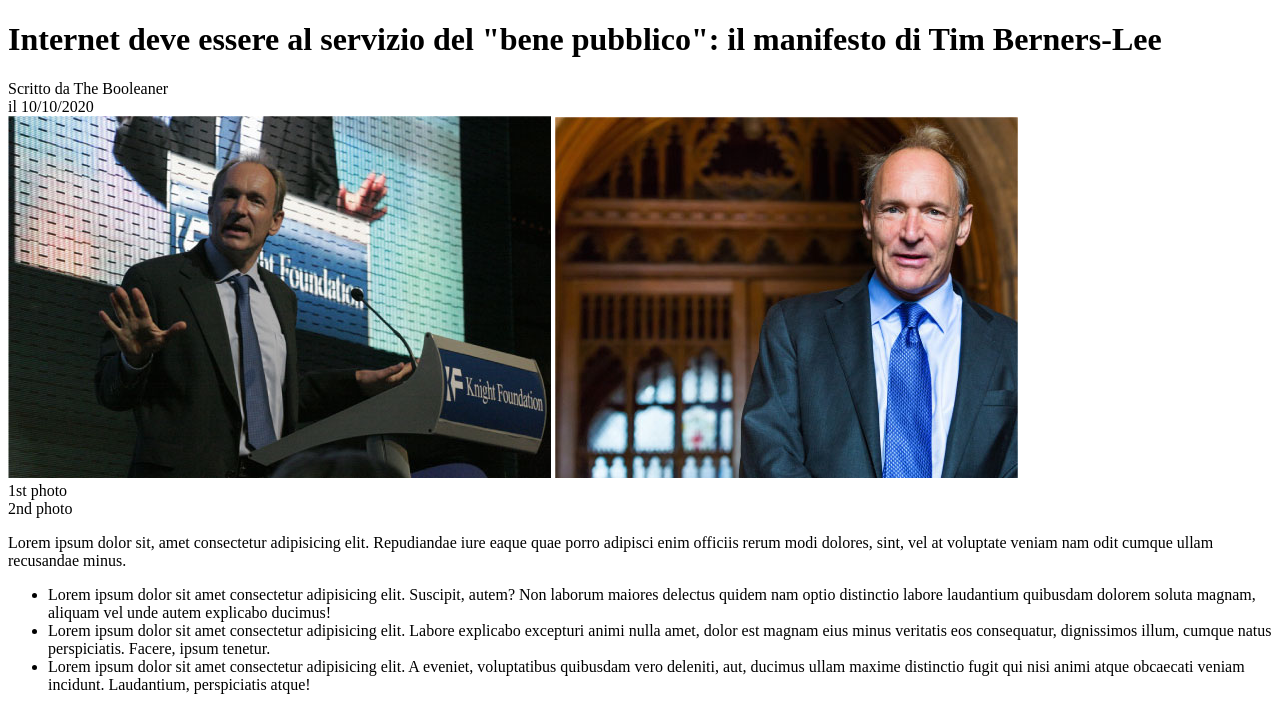
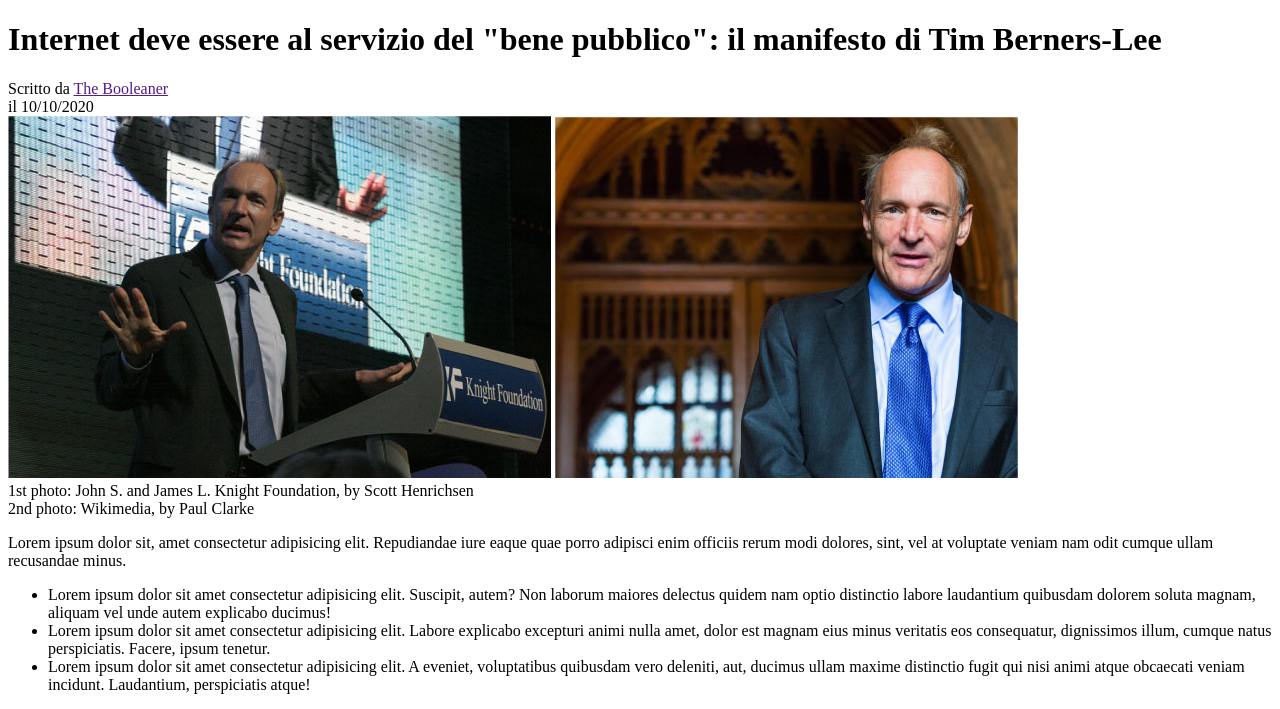
Before and after one commit to gmirizzi/html-css-booleaner, a plain HTML site: page index.html in a window 1280 px wide. Shown: the part 88-797 px from the top of the page. Drawn offline with Linux system fonts and the light colour scheme.

Commit message:
container

```diff
--- a/index.html
+++ b/index.html
@@ -14,16 +14,18 @@
         </header>
 
         <main>
+            <!-- titolo articolo -->
             <h1>Internet deve essere al servizio del "bene pubblico": il manifesto di Tim Berners-Lee</h1>
-            <div class="autore">Scritto da The Booleaner</div>
-            <div class="data">il 10/10/2020</div>
-            <div id="photos">
+            <div id="autore">Scritto da <a href="">The Booleaner</a></div>
+            <div id="data">il 10/10/2020</div>
+            <section id='photos'>
                 <img src="img/tim-1.jpg" alt="tim1">
                 <img src="img/tim-2.jpg" alt="tim2">
-            </div>
-
-            <div class="source">1st photo</div>
-            <div class="source">2nd photo</div>
+                <!-- sorgenti foto -->
+                <div class="source">1st photo: John S. and James L. Knight Foundation, by Scott Henrichsen</div>
+                <div class="source">2nd photo: Wikimedia, by Paul Clarke</div>
+            </section>
+            <!-- paragrafo -->
             <p>Lorem ipsum dolor sit, amet consectetur adipisicing elit. Repudiandae iure eaque quae porro adipisci enim officiis rerum modi dolores, sint, vel at voluptate veniam nam odit cumque ullam recusandae minus.</p>
             <ul>
                 <li>Lorem ipsum dolor sit amet consectetur adipisicing elit. Suscipit, autem? Non laborum maiores delectus quidem nam optio distinctio labore laudantium quibusdam dolorem soluta magnam, aliquam vel unde autem explicabo ducimus!</li>
```
